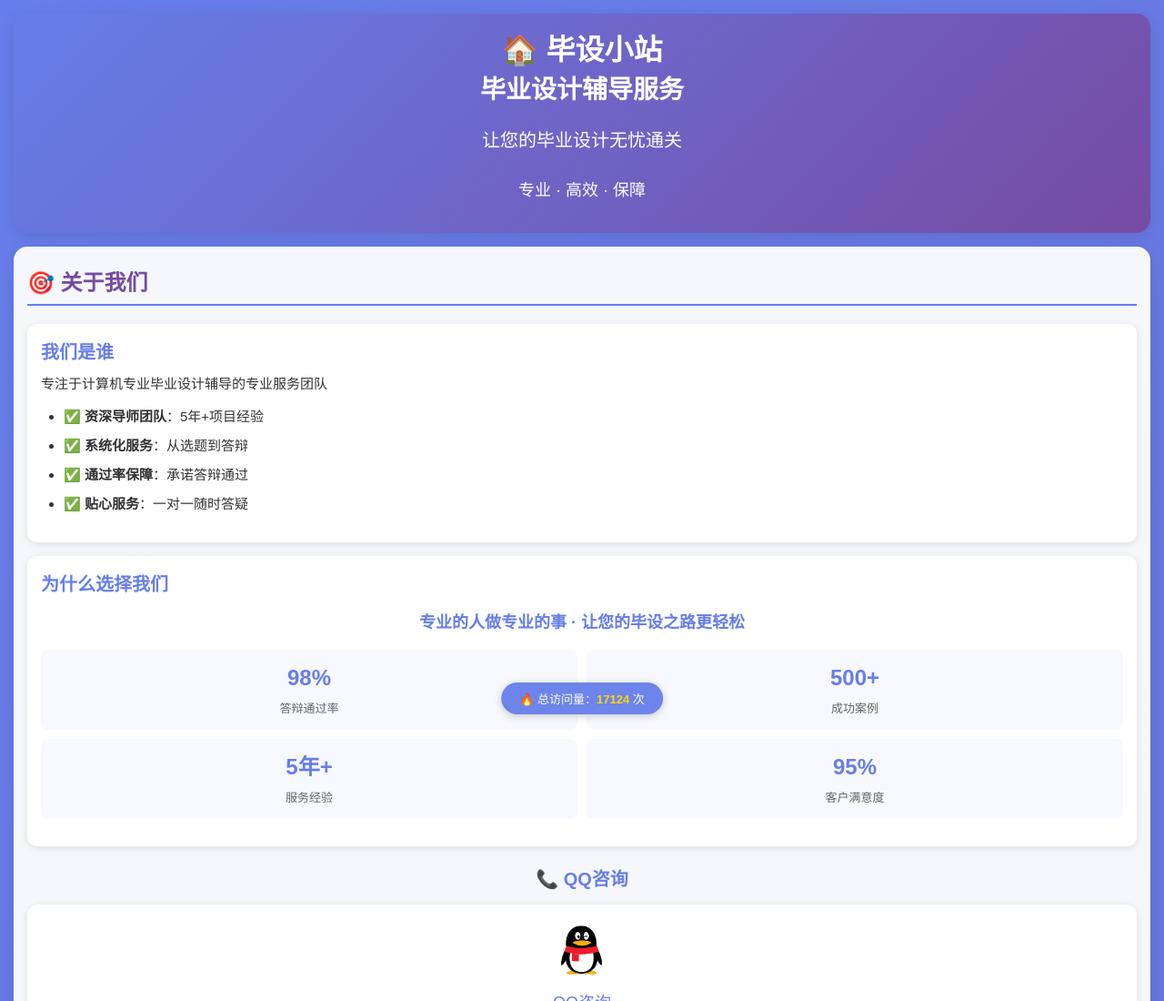
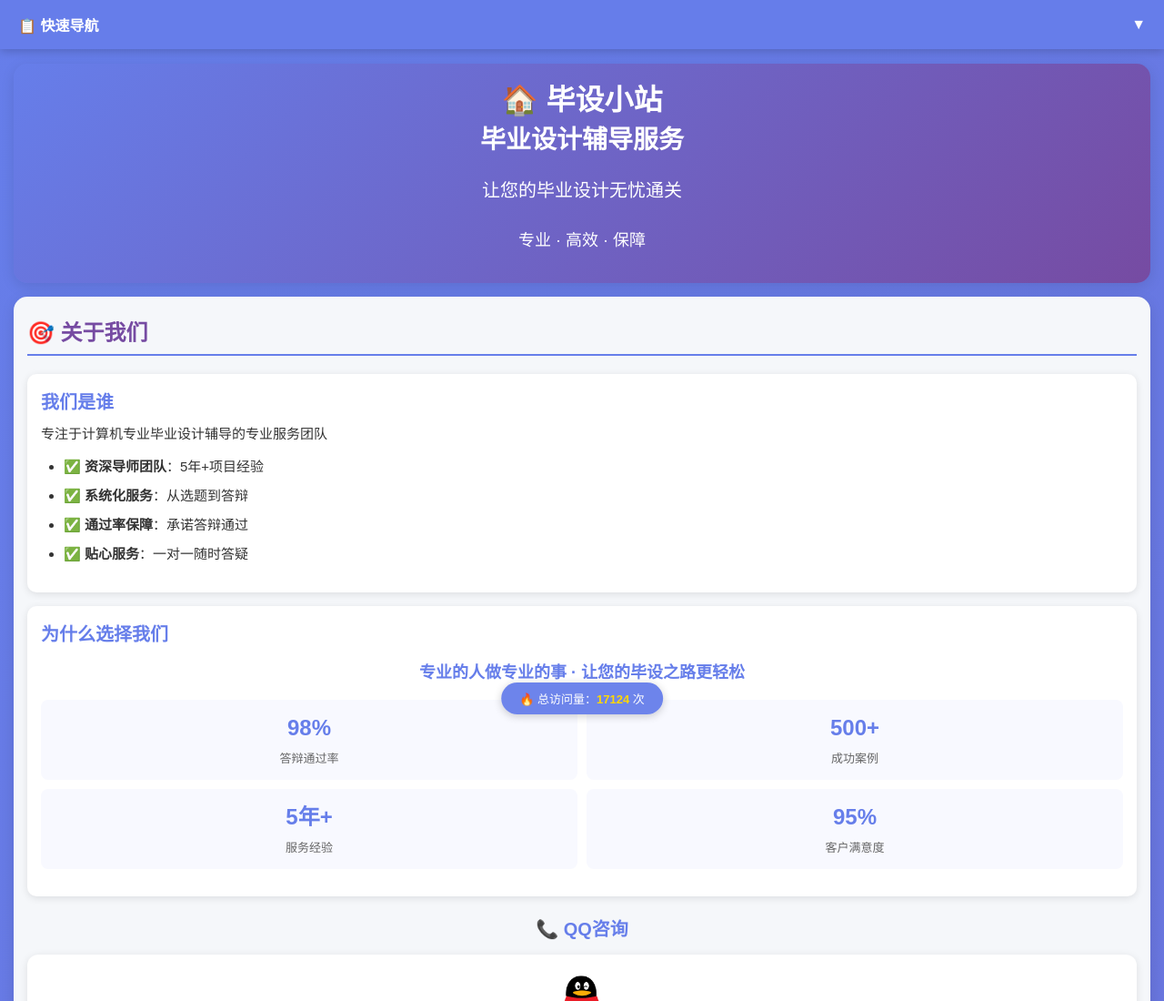
Before and after one commit to biyesheji6666/biyexiaozhan, a plain HTML site: page 客户版-毕业设计辅导服务介绍-手机版.html in a window 1280 px wide. Shown: the top 1100 px of the page at 91% size. Drawn offline with Linux system fonts and the light colour scheme.

Commit message:
Add files via upload

```diff
--- a/客户版-毕业设计辅导服务介绍-手机版.html
+++ b/客户版-毕业设计辅导服务介绍-手机版.html
@@ -298,19 +298,88 @@
         .action-button:active {
             transform: scale(0.98);
         }
+
+        /* 导航菜单样式 */
+        .nav-menu {
+            position: fixed;
+            top: 0;
+            left: 0;
+            right: 0;
+            background: rgba(102, 126, 234, 0.98);
+            z-index: 1000;
+            box-shadow: 0 2px 10px rgba(0,0,0,0.2);
+        }
+
+        .nav-toggle {
+            padding: 15px 20px;
+            color: white;
+            font-size: 16px;
+            font-weight: bold;
+            cursor: pointer;
+            display: flex;
+            justify-content: space-between;
+            align-items: center;
+        }
+
+        .nav-links {
+            max-height: 0;
+            overflow: hidden;
+            transition: max-height 0.3s ease;
+            background: rgba(118, 75, 162, 0.98);
+        }
+
+        .nav-links.active {
+            max-height: 400px;
+        }
+
+        .nav-links a {
+            display: block;
+            padding: 12px 20px;
+            color: white;
+            text-decoration: none;
+            font-size: 15px;
+            border-bottom: 1px solid rgba(255,255,255,0.1);
+            transition: all 0.3s;
+        }
+
+        .nav-links a:active {
+            background: rgba(255,255,255,0.2);
+        }
+
+        .mobile-container {
+            padding-top: 55px;
+        }
     </style>
 </head>
 <body>
+    <!-- 导航菜单 -->
+    <div class="nav-menu">
+        <div class="nav-toggle" onclick="toggleNav()">
+            <span>📋 快速导航</span>
+            <span id="nav-icon">▼</span>
+        </div>
+        <div class="nav-links" id="navLinks">
+            <a href="#cover" onclick="closeNav()">🏠 首页</a>
+            <a href="#about" onclick="closeNav()">🎯 关于我们</a>
+            <a href="#guarantee" onclick="closeNav()">🏅 服务保障</a>
+            <a href="#problems" onclick="closeNav()">😰 学员痛点</a>
+            <a href="#tech" onclick="closeNav()">🔧 技术方向</a>
+            <a href="#packages" onclick="closeNav()">💎 服务套餐</a>
+            <a href="#faq" onclick="closeNav()">❓ 常见问题</a>
+            <a href="#action" onclick="closeNav()">🎯 立即行动</a>
+        </div>
+    </div>
+
     <div class="mobile-container">
         <!-- 封面 -->
-        <div class="section highlight">
+        <div class="section highlight" id="cover">
             <h1 style="font-size: 32px; margin-bottom: 20px;">🏠 毕设小站<br><span style="font-size: 28px;">毕业设计辅导服务</span></h1>
             <p class="subtitle" style="font-size: 20px; margin-bottom: 25px;">让您的毕业设计无忧通关</p>
             <p style="font-size: 18px; text-align: center;">专业 · 高效 · 保障</p>
         </div>
 
         <!-- 关于我们 -->
-        <div class="section">
+        <div class="section" id="about">
             <h2>🎯 关于我们</h2>
 
             <div class="card">
@@ -364,7 +433,7 @@
         </div>
 
         <!-- 服务保障 -->
-        <div class="section">
+        <div class="section" id="guarantee">
             <h2>🏅 服务保障</h2>
 
             <div class="card">
@@ -404,7 +473,7 @@
         </div>
 
         <!-- 学员痛点 -->
-        <div class="section">
+        <div class="section" id="problems">
             <h2>😰 学员痛点，我们都懂</h2>
             <p class="center" style="font-size: 16px; margin-bottom: 20px;">您是否遇到这些困扰？</p>
 
@@ -452,7 +521,7 @@
         </div>
 
         <!-- 技术方向 -->
-        <div class="section">
+        <div class="section" id="tech">
             <h2>🔧 我们支持的技术方向</h2>
 
             <div class="card">
@@ -482,7 +551,7 @@
         </div>
 
         <!-- 服务套餐 -->
-        <div class="section">
+        <div class="section" id="packages">
             <h2>💎 服务套餐</h2>
 
             <!-- 基础套餐 -->
@@ -788,7 +857,7 @@
         </div>
 
         <!-- 常见问题 -->
-        <div class="section">
+        <div class="section" id="faq">
             <h2>❓ 常见问题 FAQ</h2>
 
             <div class="card">
@@ -828,7 +897,7 @@
         </div>
 
         <!-- 立即行动 -->
-        <div class="section">
+        <div class="section" id="action">
             <h2>🎯 立即行动</h2>
             <p class="center" style="font-size: 20px; color: #e74c3c; font-weight: bold; margin-bottom: 30px;">早报名，早安心！</p>
 
@@ -889,6 +958,27 @@
     </div>
 
     <script>
+        // 导航菜单控制
+        function toggleNav() {
+            const navLinks = document.getElementById('navLinks');
+            const navIcon = document.getElementById('nav-icon');
+
+            if (navLinks.classList.contains('active')) {
+                navLinks.classList.remove('active');
+                navIcon.textContent = '▼';
+            } else {
+                navLinks.classList.add('active');
+                navIcon.textContent = '▲';
+            }
+        }
+
+        function closeNav() {
+            const navLinks = document.getElementById('navLinks');
+            const navIcon = document.getElementById('nav-icon');
+            navLinks.classList.remove('active');
+            navIcon.textContent = '▼';
+        }
+
         // 复制QQ号
         function copyQQ() {
             const qqNumber = '450029784';
```
